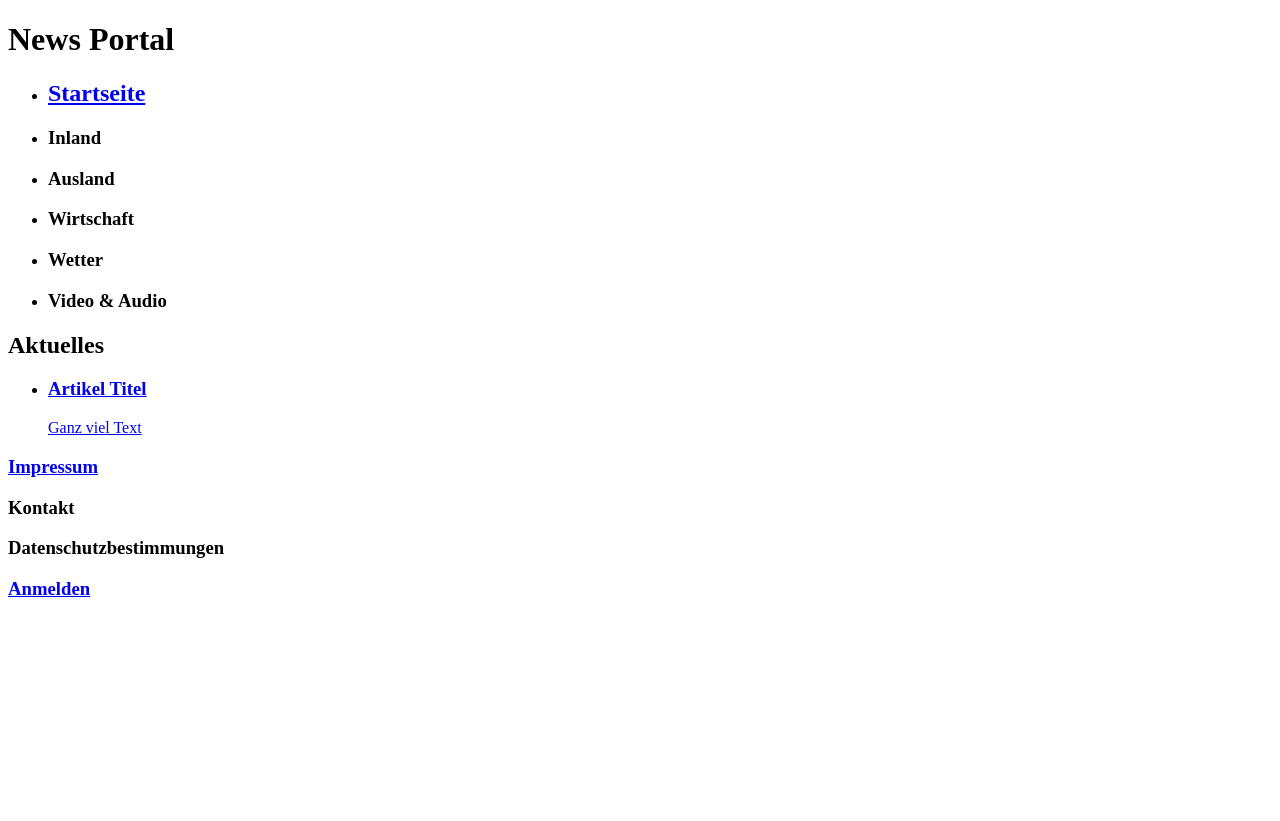
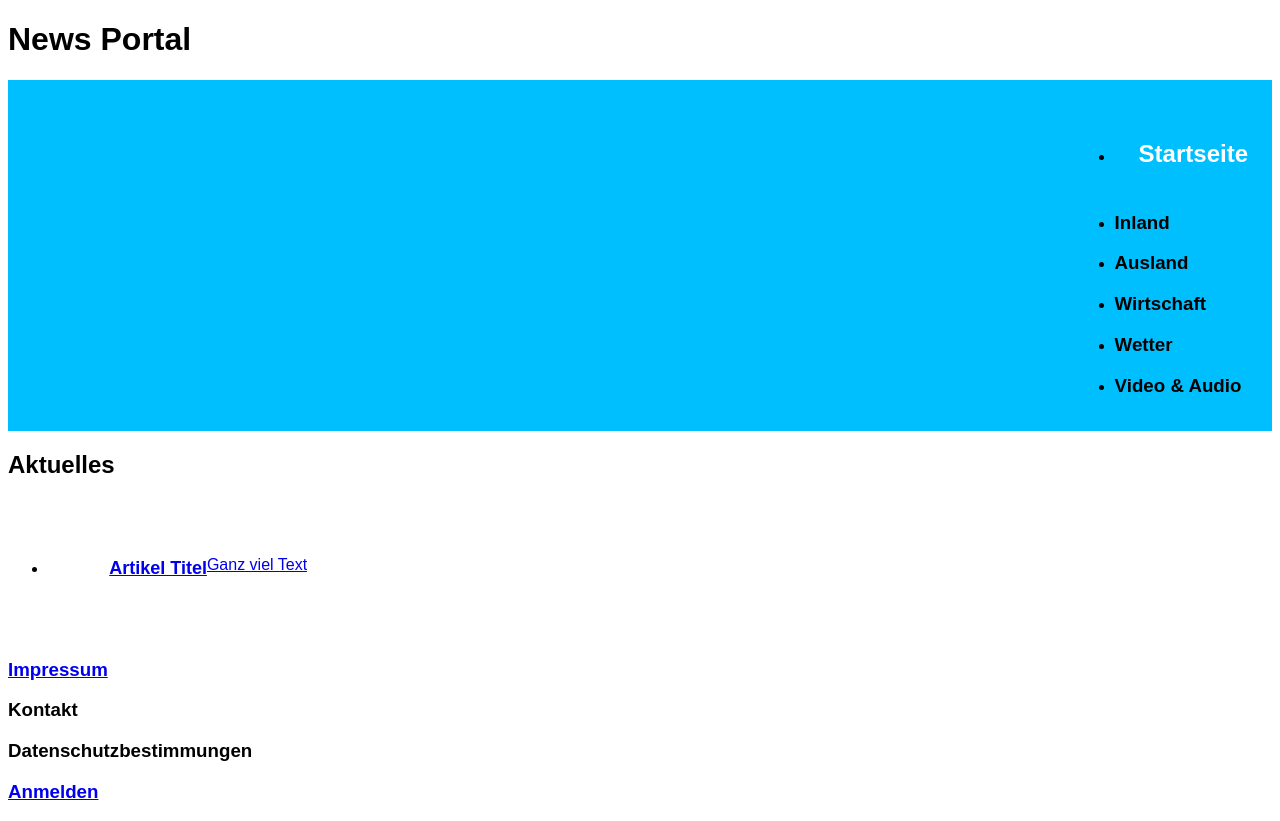
Before and after one commit to ChristianArning/GIS-Praktikum-News_Portal, a plain HTML site: page index.html in a window 1280 px wide. Before the commit the page ends 800 px from the top, so only its background shows below. Drawn offline with Linux system fonts and the light colour scheme.

Commit message:
added some css stuff

```diff
--- a/index.html
+++ b/index.html
@@ -9,6 +9,7 @@
     <meta name="description" content="News Portal Project">
     <meta name="keywords" content="News, World, Inland, Politics, Economy, Weather, Video, Audio">
     <title>News Portal | GIS-Praktikum SS22</title>
+    <link rel="stylesheet" href="styles/main.css">
 </head>
 
 <body>
@@ -17,7 +18,7 @@
             <h1>News Portal</h1>
         </div>
         <div class="header navbar">
-            <nav>
+            <nav class=" headernav">
                 <ul>
                     <li>
                         <h2><a href="index.html">Startseite</a></h2>
@@ -46,9 +47,9 @@
         <h2>Aktuelles</h2>
         <ul>
             <li>
-                <article>
-                    <h3><a href="article.html">Artikel Titel</a></h3>
-                    <p><a href="article.html">Ganz viel Text</a></p>
+                <article class="artikelbox">
+                    <h3 class="artikelboxheadline"><a href="article.html">Artikel Titel</a></h3>
+                    <p class="artikelboxtext"><a href="article.html">Ganz viel Text</a></p>
                 </article>
             </li>
         </ul>
--- /dev/null
+++ b/styles/main.css
@@ -0,0 +1,41 @@
+body {
+    font-family: Arial, Helvetica, sans-serif;
+    justify-content: center;
+}
+
+header {}
+
+.headernav {
+    display: flex;
+    flex-flow: row wrap;
+    justify-content: flex-end;
+    list-style: none;
+    margin: 0;
+    background: deepskyblue;
+}
+
+.headernav a {
+    text-decoration: none;
+    display: block;
+    padding: 1em;
+    color: white;
+}
+
+.headernav a:hover {
+    background: #1565C0;
+}
+
+footer {}
+
+.artikelbox {
+    display: flex;
+    margin: 5%;
+}
+
+.artikelboxheadline {
+    color: slategrey;
+    font-size: large;
+    font-weight: bold;
+}
+
+.artikelboxtext {}
```
